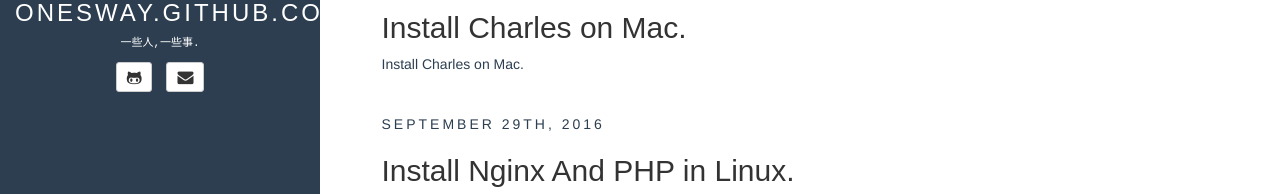
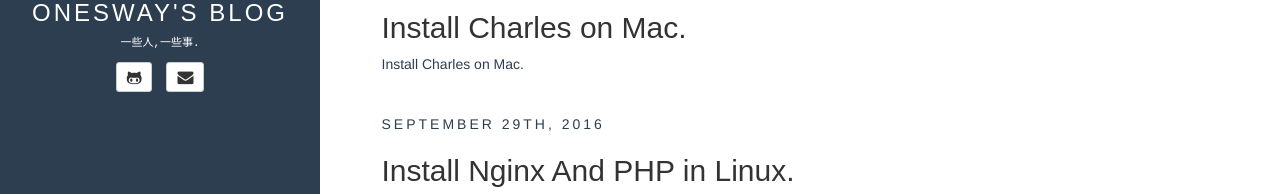
Before and after one commit to jmeviler/onesway.github.com, a Jekyll site: the page built from index.html, in a window 1280 px wide. Shown: the part 448-642 px from the top of the page. Built offline with Jekyll 4.4.1, drawn with Linux system fonts in a browser that asks for light colours; the list of posts is cut into pages by our own code.

Commit message:
update title

```diff
--- a/_config.yml
+++ b/_config.yml
@@ -24,6 +24,7 @@
   pinterest:
   linkedin:
   bio: 一些人,一些事.
+  title: OnesWay's Blog
   email_md5: 726351295ec82e145928582f595aa3aa
 
 rss_path: about.html
--- a/_includes/sidebar.html
+++ b/_includes/sidebar.html
@@ -4,7 +4,7 @@
 		<img src="http://7vikht.com1.z0.glb.clouddn.com/logo.png?imageView2/1/w/160/h/160/q/160" class="img-circle" />
 	</a>
 	<h3 class="title">
-        <a href="{{ site.BASE_PATH }}/">{{ site.title }}</a>
+        <a href="{{ site.BASE_PATH }}/">{{ site.author.title }}</a>
     </h3>
 </header>
 
```
Also changed, not shown: _posts/2017-08-17-element-bugs.md (+10 -4 lines).
